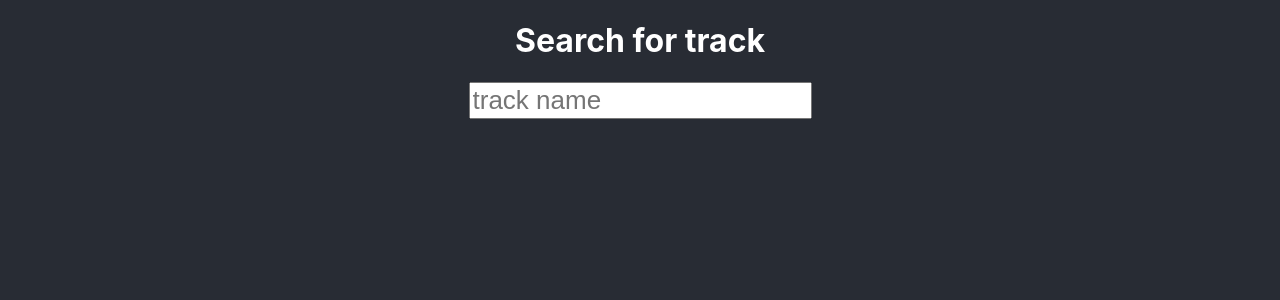
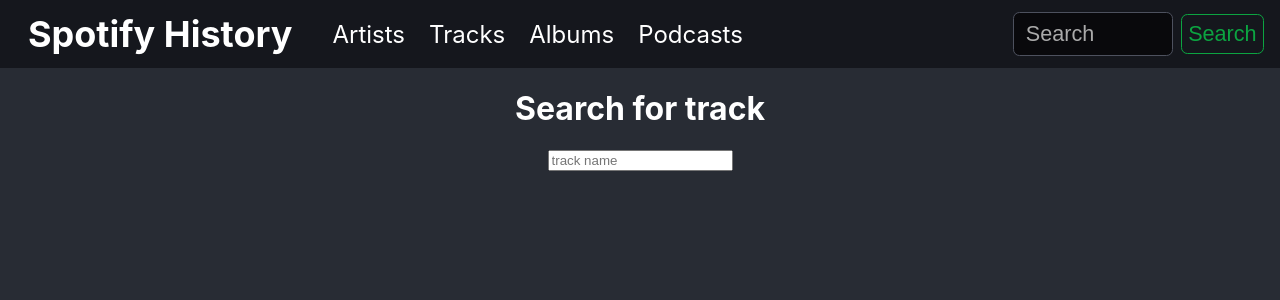
Before and after one commit to joe-cupit/spotify-history-explorer, a React (Create React App) app in the folder client/: page /track in a window 1280 px wide. Shown: the top 300 px of the page. Built offline with nearby package versions, Linux system fonts and the light colour scheme.

Commit message:
Add navbar

```diff
--- a/client/src/App.css
+++ b/client/src/App.css
@@ -1,19 +1,11 @@
 .App {
-  background-color: #282c34;
-  color: white;
-
   display: flex;
   flex-direction: column;
   align-items: center;
-  min-height: 100vh;
 }
 
 
 a {
   text-decoration: none;
+  color: inherit;
 }
-
-
-input {
-  font-size: calc(10px + 2vmin);
-}
--- a/client/src/App.jsx
+++ b/client/src/App.jsx
@@ -1,6 +1,6 @@
 import "./App.css";
 
-import { BrowserRouter, Routes, Route } from 'react-router-dom';
+import { Routes, Route } from 'react-router-dom';
 
 import { NotFoundPage } from "./pages/notfound";
 import { HomePage } from "./pages/home";
@@ -8,6 +8,7 @@
 import { ArtistPage } from "./pages/artist";
 import { ArtistsPage } from "./pages/artists";
 import { TrackPage } from "./pages/track";
+import { Navbar } from "./components/Navbar";
 
 import { TopTracksPage } from "./pages/toptracks";
 
@@ -16,8 +17,8 @@
 
   return (
     <>
-    <main className="App">
-      <BrowserRouter>
+      <Navbar />
+      <main className="App">
         <Routes>
           <Route path="/" element={<HomePage />} />
           <Route path="/artist/" element={<SearchPage searchType='artist' />} />
@@ -28,8 +29,7 @@
           <Route path="/track/:id" element={<TrackPage />} />
           <Route path="*" element={<NotFoundPage />} />
         </Routes>
-      </BrowserRouter>
-    </main>
+      </main>
 
     </>
   )
--- a/client/src/components/ArtistLink.jsx
+++ b/client/src/components/ArtistLink.jsx
@@ -1,10 +1,11 @@
+import { Link } from "react-router-dom"
 
 
 export function ArtistLink(props) {
 
     return (
         <>
-        <a href={`/artist/${props.id}`}>{props.name}</a>
+        <Link to={`/artist/${props.id}`}>{props.name}</Link>
         </>
     )
 }
--- /dev/null
+++ b/client/src/components/Navbar.css
@@ -0,0 +1,101 @@
+.nav {
+  background-color: #15171d;
+  color: white;
+  font-size: 1.5rem;
+
+  display: flex;
+  justify-content: space-between;
+  align-items: stretch;
+  gap: 2rem;
+  padding: .5rem 1rem;
+}
+
+.nav-left {
+  display: flex;
+  gap: 1rem;
+}
+
+.nav-title {
+  font-size: 1.5em;
+  font-weight: bold;
+}
+
+.nav ul {
+  padding: 0;
+  margin: 0;
+  list-style: none;
+
+  display: flex;
+}
+
+.nav a {
+  color: inherit;
+  text-decoration: none;
+
+  height: 100%;
+  display: flex;
+  align-items: center;
+  padding: .25rem .75rem;
+}
+
+.nav li.active {
+  font-weight: bold;
+}
+
+.nav a:hover {
+  color: #b8bdd1;
+}
+
+
+.nav-right {
+  font-size: 0.9em;
+  display: flex;
+  align-items: center;
+  gap: .5rem;
+}
+
+.nav input {
+  background-color: #09090c;
+  color: #fff;
+  font-size: inherit;
+
+  width: 10rem;
+
+  padding: 0.5rem 0.75rem;
+
+  border: 0.1rem solid #4d515e;
+  border-radius: 0.4rem;
+
+  transition-duration: .2s;
+}
+.nav input:focus {
+  outline: none;
+  border-color: #758ee1;
+
+  width: 25rem;
+}
+.nav input::placeholder {
+  color: #aaa;
+  opacity: 1;
+}
+.nav input::-webkit-search-cancel-button{
+  cursor: pointer;
+}
+
+.nav button {
+  font-size: inherit;
+  padding: 0.4rem;
+  background: none;
+  color: #0ca441;
+
+  border: 0.1rem solid #0ca441;
+  border-radius: 0.4rem;
+
+  cursor: pointer;
+
+  transition-duration: .1s;
+}
+.nav button:hover {
+  color: white;
+  background-color: #0ca441;
+}
--- /dev/null
+++ b/client/src/components/Navbar.jsx
@@ -0,0 +1,38 @@
+import "./Navbar.css";
+
+import { Link, useMatch, useResolvedPath } from "react-router-dom"
+
+
+export function Navbar() {
+
+    return (
+      <nav className="nav">
+        <span className="nav-left">
+          <Link to={'/'} className="nav-title">Spotify History</Link>
+          <ul>
+            <CustomLink to={'/artists'}>Artists</CustomLink>
+            <CustomLink to={'/tracks'}>Tracks</CustomLink>
+            <CustomLink to={'/albums'}>Albums</CustomLink>
+            <CustomLink to={'/podcasts'}>Podcasts</CustomLink>
+          </ul>
+        </span>
+
+        <span className="nav-right">
+          <input type="search" placeholder="Search" />
+          <button>Search</button>
+        </span>
+      </nav>
+    )
+}
+
+
+function CustomLink( {to , children, ...props } ) {
+  const resolvedPath = useResolvedPath(to);
+  const isActive = useMatch( {path: resolvedPath.pathname} );
+
+  return (
+    <li className={isActive ? "active" : ""}>
+      <Link to={to} {...props}>{children}</Link>
+    </li>
+  )
+}
--- a/client/src/components/SearchResult.jsx
+++ b/client/src/components/SearchResult.jsx
@@ -1,10 +1,11 @@
+import { Link } from "react-router-dom"
 
 
 export function SearchResult(props) {
 
   return (
       <>
-      <a href={`/${props.type}/${props.id}`}>{props.name}</a>
+      <Link to={`/${props.type}/${props.id}`}>{props.name}</Link>
       </>
   )
 }
--- a/client/src/components/StatsTitle.jsx
+++ b/client/src/components/StatsTitle.jsx
@@ -3,6 +3,7 @@
 import { useEffect, useState } from "react";
 
 import { millisecondsToReadableTime } from "../assets/helper";
+import { Link } from "react-router-dom";
 
 import { RankBadge } from "./RankBadge";
 
@@ -32,7 +33,7 @@
         <div className="Stats-title-timeDiv">
           Listened for<br/>
           <span className="Stats-title-time">{millisecondsToReadableTime(listened_ms)}</span>
-          { artistRank && <a href={"/artists?rank="+artistRank} className="Stats-title-rank"><RankBadge rank={artistRank} /></a> }
+          { artistRank && <Link to={"/artists?rank="+artistRank} className="Stats-title-rank"><RankBadge rank={artistRank} /></Link> }
         </div>
       </div>
     </div>
--- a/client/src/components/TopTracks.jsx
+++ b/client/src/components/TopTracks.jsx
@@ -2,6 +2,7 @@
 
 import { useEffect, useState } from "react";
 
+import { Link } from "react-router-dom";
 import { TrackCard } from "./TrackCard";
 
 
@@ -37,7 +38,7 @@
           />
         )
       })}
-      {limit ? <a href={"/artist/"+artistId+"/toptracks"} className="TrackCard-ViewAll">view all...</a> : null}
+      {limit ? <Link to={"/artist/"+artistId+"/toptracks"} className="TrackCard-ViewAll">view all...</Link> : null}
     </div>
     </>
   )
--- a/client/src/components/TrackCard.jsx
+++ b/client/src/components/TrackCard.jsx
@@ -1,5 +1,7 @@
 
 import { ListenTimeProgress } from "./ListenTimeProgress"
+
+import { Link } from "react-router-dom"
 
 
 export function TrackCard({ imageURL, id, name, listenCount, listenTime, maxTime}) {
@@ -9,9 +11,9 @@
     <div className="TrackCard">
       <img src={imageURL} alt={name} />
 
-      <a href={"/track/"+id} className="TrackCard-Name">
+      <Link to={"/track/"+id} className="TrackCard-Name">
         {name}
-      </a>
+      </Link>
 
       <div className="Progress">
         <ListenTimeProgress time={listenTime} maxTime={maxTime} />
--- a/client/src/index.css
+++ b/client/src/index.css
@@ -1,3 +1,7 @@
+* {
+  box-sizing: border-box;
+}
+
 body {
   margin: 0;
   font-family: -apple-system, BlinkMacSystemFont, 'Segoe UI', 'Roboto', 'Oxygen',
@@ -5,6 +9,10 @@
     sans-serif;
   -webkit-font-smoothing: antialiased;
   -moz-osx-font-smoothing: grayscale;
+
+  background-color: #282c34;
+  color: white;
+  height: 100vh;
 }
 
 
--- a/client/src/index.jsx
+++ b/client/src/index.jsx
@@ -1,5 +1,7 @@
 import React from 'react';
 import ReactDOM from 'react-dom/client';
+
+import { BrowserRouter } from 'react-router-dom';
 
 import './index.css';
 import App from './App';
@@ -7,6 +9,9 @@
 const root = ReactDOM.createRoot(document.getElementById('root'));
 root.render(
   // <React.StrictMode>
+  <BrowserRouter>
     <App />
+  </BrowserRouter>
+
   // </React.StrictMode>
 );
--- a/client/src/pages/home.jsx
+++ b/client/src/pages/home.jsx
@@ -1,4 +1,6 @@
 import React from "react";
+
+import { Link } from "react-router-dom";
 
 
 export function HomePage() {
@@ -6,7 +8,7 @@
   return (
     <>
     <h1>Spotify Stats Homepage</h1>
-    <p><a href="/artist">Search for an artist</a> <a href="/track">Search for an song</a></p>
+    <p><Link to="/artist">Search for an artist</Link> <Link to="/track">Search for an song</Link></p>
     </>
   );
 }
```
